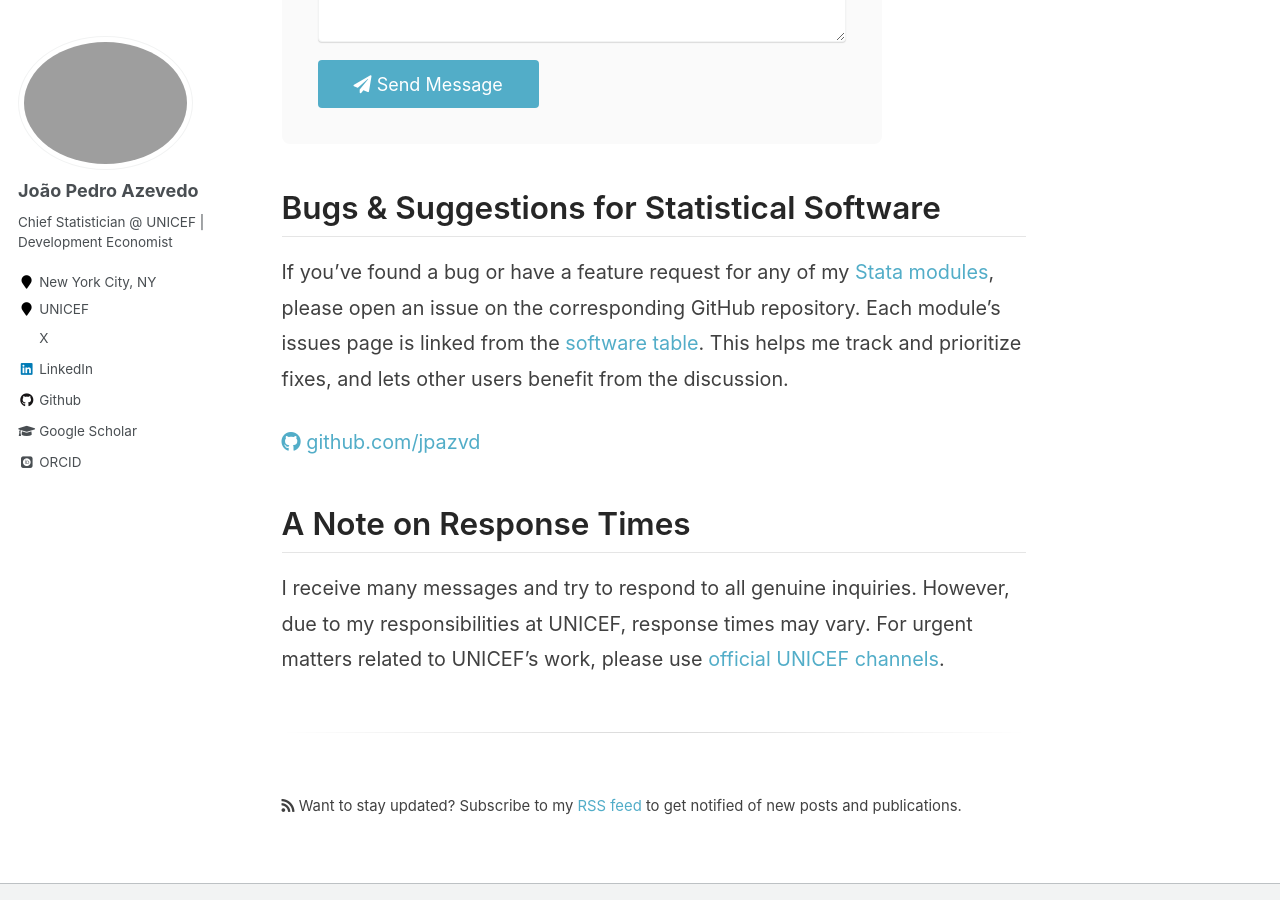
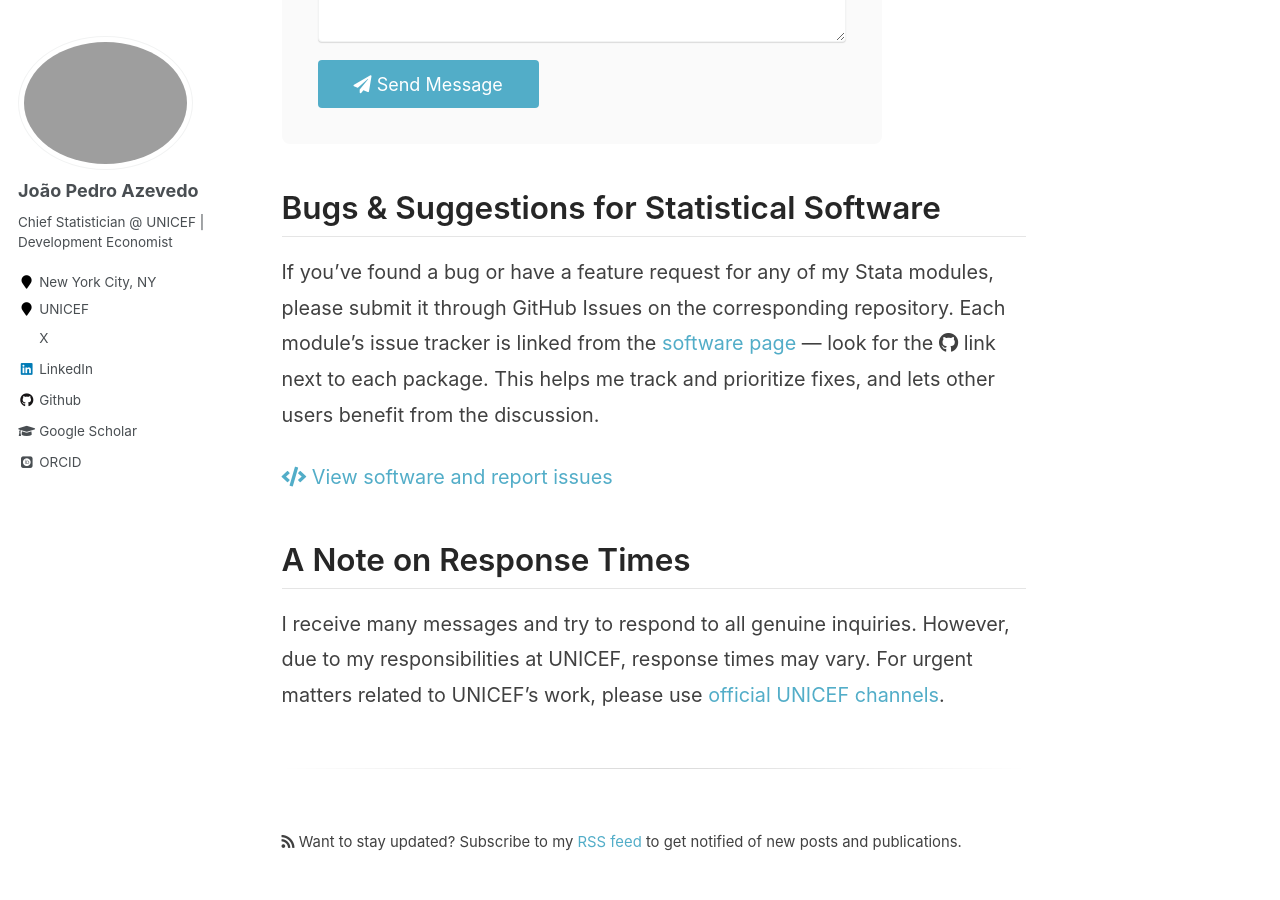
Before and after one commit to jpazvd/jpazvd.github.io, a Jekyll site: the page built from _pages/contact.md, in a window 1280 px wide and 900 px high, scrolled down 1637 px. Built offline with Jekyll 4.4.1, drawn with Linux system fonts in a browser that asks for light colours; some web fonts are replaced.

Commit message:
sync: update from dev repo
Synced from: jpazvd/jpazvd.github.io-dev@736c2a06f8314e16d276672228a9836701e66041

```diff
--- a/_pages/contact.md
+++ b/_pages/contact.md
@@ -64,9 +64,9 @@ I'm always happy to connect with fellow researchers, practitioners, and anyone i
 
 ## Bugs & Suggestions for Statistical Software
 
-If you've found a bug or have a feature request for any of my [Stata modules](/softwares/), please open an issue on the corresponding GitHub repository. Each module's issues page is linked from the [software table](/softwares/). This helps me track and prioritize fixes, and lets other users benefit from the discussion.
+If you've found a bug or have a feature request for any of my Stata modules, please submit it through GitHub Issues on the corresponding repository. Each module's issue tracker is linked from the [software page](/softwares/) — look for the <i class="fab fa-github"></i> link next to each package. This helps me track and prioritize fixes, and lets other users benefit from the discussion.
 
-<a href="https://github.com/jpazvd" target="_blank"><i class="fab fa-github"></i> github.com/jpazvd</a>
+<a href="/softwares/"><i class="fas fa-code"></i> View software and report issues</a>
 
 ## A Note on Response Times
 
```
Also changed, not shown: _data/publications_manual.yml (+8 -6 lines), _pages/about.md (+1 -1 lines).
